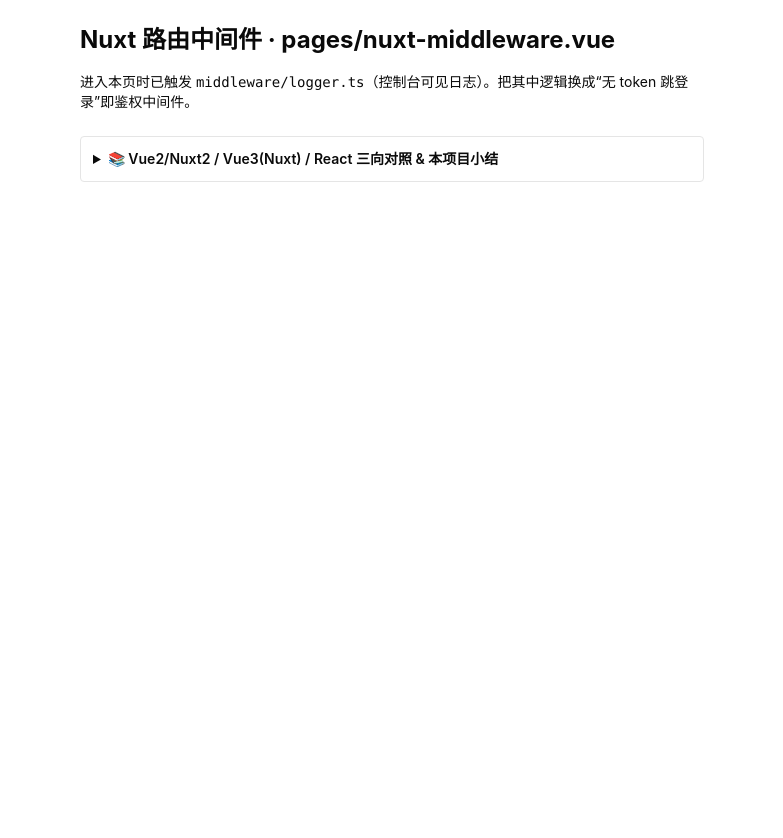
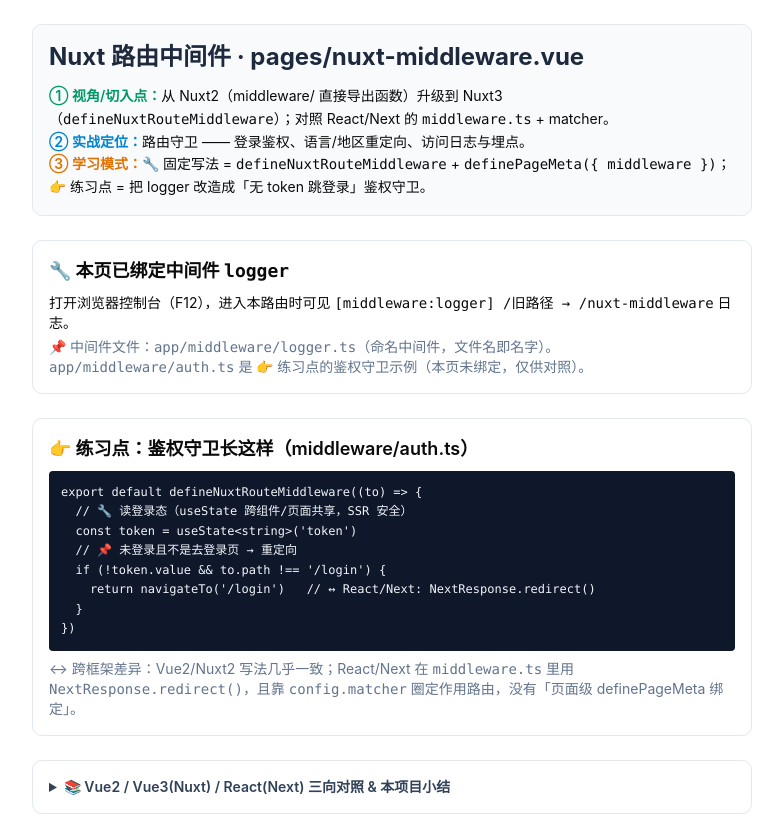
Before and after one commit to 1256807020/social-basic, a Nuxt app: page /nuxt-middleware in a window 1280 px wide. Shown: the whole page, without its empty margins (248-1031 px from the left). Before the commit the page ends 800 px from the top, so only its background shows below. Built offline with nearby package versions, Linux system fonts and the light colour scheme; no server answers.

Commit message:
docs(nuxt-middleware): §16 补三段式/definePageMeta绑定/logger+auth中间件/文末三向对照

```diff
--- /dev/null
+++ b/app/middleware/auth.ts
@@ -0,0 +1,10 @@
+// 👉 练习点：真实鉴权守卫示例（本页未绑定，仅供对照学习）。
+// 🔧 固定写法：useState 读登录态（跨组件/页面共享、SSR 安全），未登录则 navigateTo 重定向。
+// ↔ 跨框架差异：React/Next 在 middleware.ts 里用 NextResponse.redirect()，靠 matcher 圈定路由，无页面级绑定。
+export default defineNuxtRouteMiddleware((to) => {
+  const token = useState<string>('token')
+  // 📌 未登录且不是去登录页 → 重定向到 /login
+  if (!token.value && to.path !== '/login') {
+    return navigateTo('/login')
+  }
+})
--- /dev/null
+++ b/app/middleware/logger.ts
@@ -0,0 +1,7 @@
+// 🔧 固定写法：defineNuxtRouteMiddleware 定义「命名路由中间件」，
+// 文件名即中间件名（这里是 logger），页面用 definePageMeta({ middleware: 'logger' }) 绑定。
+// 📌 值得记录：to=目标路由，from=来源路由；返回 navigateTo('/login') 即可重定向（鉴权守卫核心）。
+export default defineNuxtRouteMiddleware((to, from) => {
+  // 👉 练习点：把下面这行日志换成「无 token → navigateTo('/login')」就是登录守卫。
+  console.log('[middleware:logger]', from.path, '→', to.path)
+})
--- a/app/pages/nuxt-middleware.vue
+++ b/app/pages/nuxt-middleware.vue
@@ -1,38 +1,68 @@
 <script setup lang="ts">
-// ───────────────────────────────────────────────────────────
-// 从 Vue2 升级到 Vue3（Nuxt 路由中间件篇）· middleware
-// · Vue2/Nuxt2：middleware/ 导出函数；
-// · Vue3/Nuxt：middleware/*.ts 用 defineNuxtRouteMiddleware，页面用 definePageMeta 绑定；
-// · React 对照：Next middleware.ts（见 social-start 的 next-middleware-i18n）。
-// 📌 实战定位：路由守卫【了解即可·进阶】；登录鉴权、语言重定向常用。
-// 🧭 学习模式：🔧固定写法=defineNuxtRouteMiddleware + definePageMeta({middleware})；👉=练习点（已填）；文末 <details> 有 Vue2/Vue3(Nuxt)/React 三向对照。
-// ───────────────────────────────────────────────────────────
-// 本页演示：访问本路由会经过 middleware/logger.ts（打印日志）。实战里可改造成“无 token 跳 /login”。
+// ── 页首三段式（项目分析）────────────────────────────
+// ① 视角/切入点：从 Nuxt2（middleware/ 直接导出函数）升级到 Nuxt3（defineNuxtRouteMiddleware）；对照 React/Next 的 middleware.ts + matcher。
+// ② 实战定位：路由守卫 —— 登录鉴权、语言/地区重定向、访问日志与埋点。
+// ③ 学习模式：🔧 固定写法 = defineNuxtRouteMiddleware + definePageMeta({ middleware })；👉 练习点 = 把 logger 改造成「无 token 跳登录」鉴权守卫。
+// ─────────────────────────────────────────────────────
+
+// 🔧 固定写法：definePageMeta 的 middleware 字段绑定「命名中间件」（文件名即中间件名）。
+// ↔ 跨框架差异：Nuxt2 同样是 page meta 绑定 middleware/ 导出函数；React/Next 没有「页面级绑定」概念，靠 middleware.ts 的 matcher 配置决定哪些路由经过。
+definePageMeta({
+  middleware: ['logger'],
+})
 </script>
 
 <template>
-  <main class="mx-auto max-w-2xl space-y-4 p-6">
-    <h1 class="text-2xl font-bold">Nuxt 路由中间件 · pages/nuxt-middleware.vue</h1>
-    <p class="text-sm">进入本页时已触发 <code>middleware/logger.ts</code>（控制台可见日志）。把其中逻辑换成“无 token 跳登录”即鉴权中间件。</p>
+  <main class="mx-auto max-w-3xl space-y-6 p-6">
+    <!-- 页首三段式项目分析卡片（① 视角/切入点 ② 实战定位 ③ 学习模式标记） -->
+    <section class="rounded-lg border border-slate-200 bg-slate-50 p-4 text-sm leading-relaxed">
+      <h1 class="mb-3 text-2xl font-bold text-slate-800">Nuxt 路由中间件 · pages/nuxt-middleware.vue</h1>
+      <p><span class="font-semibold text-emerald-600">① 视角/切入点：</span>从 Nuxt2（middleware/ 直接导出函数）升级到 Nuxt3（<code>defineNuxtRouteMiddleware</code>）；对照 React/Next 的 <code>middleware.ts</code> + matcher。</p>
+      <p><span class="font-semibold text-sky-600">② 实战定位：</span>路由守卫 —— 登录鉴权、语言/地区重定向、访问日志与埋点。</p>
+      <p><span class="font-semibold text-amber-600">③ 学习模式：</span>🔧 固定写法 = <code>defineNuxtRouteMiddleware</code> + <code>definePageMeta({ middleware })</code>；👉 练习点 = 把 logger 改造成「无 token 跳登录」鉴权守卫。</p>
+    </section>
 
-    <details class="mt-6 rounded border p-3 text-sm">
-      <summary class="cursor-pointer font-semibold">📚 Vue2/Nuxt2 / Vue3(Nuxt) / React 三向对照 & 本项目小结</summary>
-      <table class="mt-2 w-full border-collapse text-left">
+    <!-- 🔧 固定写法：本页已绑定 logger 中间件，进入即触发 -->
+    <section class="rounded-lg border border-slate-200 p-4 text-sm">
+      <h2 class="mb-2 text-lg font-semibold">🔧 本页已绑定中间件 <code>logger</code></h2>
+      <p>打开浏览器控制台（F12），进入本路由时可见 <code>[middleware:logger] /旧路径 → /nuxt-middleware</code> 日志。</p>
+      <p class="mt-1 text-slate-500">📌 中间件文件：<code>app/middleware/logger.ts</code>（命名中间件，文件名即名字）。<code>app/middleware/auth.ts</code> 是 👉 练习点的鉴权守卫示例（本页未绑定，仅供对照）。</p>
+    </section>
+
+    <!-- 👉 练习点：鉴权守卫核心代码（来自 middleware/auth.ts） -->
+    <section class="rounded-lg border border-slate-200 p-4 text-sm">
+      <h2 class="mb-2 text-lg font-semibold">👉 练习点：鉴权守卫长这样（middleware/auth.ts）</h2>
+      <pre class="overflow-x-auto rounded bg-slate-900 p-3 text-xs leading-relaxed text-slate-100"><code>export default defineNuxtRouteMiddleware((to) =&gt; {
+  // 🔧 读登录态（useState 跨组件/页面共享，SSR 安全）
+  const token = useState&lt;string&gt;('token')
+  // 📌 未登录且不是去登录页 → 重定向
+  if (!token.value &amp;&amp; to.path !== '/login') {
+    return navigateTo('/login')   // ↔ React/Next: NextResponse.redirect()
+  }
+})</code></pre>
+      <p class="mt-2 text-slate-500">↔ 跨框架差异：Vue2/Nuxt2 写法几乎一致；React/Next 在 <code>middleware.ts</code> 里用 <code>NextResponse.redirect()</code>，且靠 <code>config.matcher</code> 圈定作用路由，没有「页面级 definePageMeta 绑定」。</p>
+    </section>
+
+    <!-- 文末 <details>：Vue2 / Vue3(Nuxt) / React 三向对照 + 小结（§16 必填） -->
+    <details class="rounded-lg border border-slate-200 p-4 text-sm">
+      <summary class="cursor-pointer font-semibold text-slate-700">📚 Vue2 / Vue3(Nuxt) / React(Next) 三向对照 &amp; 本项目小结</summary>
+      <table class="mt-3 w-full border-collapse text-left">
         <thead>
-          <tr class="border-b">
+          <tr class="border-b border-slate-300">
             <th class="px-2 py-1">维度</th>
-            <th class="px-2 py-1">Nuxt2</th>
-            <th class="px-2 py-1">Nuxt (Vue3)</th>
+            <th class="px-2 py-1">Vue2 (Nuxt2)</th>
+            <th class="px-2 py-1">Vue3 (Nuxt3)</th>
             <th class="px-2 py-1">React (Next)</th>
           </tr>
         </thead>
-        <tbody>
-          <tr class="border-b"><td class="px-2 py-1">文件</td><td class="px-2 py-1">middleware/x.js</td><td class="px-2 py-1">middleware/x.ts</td><td class="px-2 py-1">middleware.ts</td></tr>
-          <tr class="border-b"><td class="px-2 py-1">绑定</td><td class="px-2 py-1">页面 meta</td><td class="px-2 py-1">definePageMeta</td><td class="px-2 py-1">matcher 配置</td></tr>
-          <tr class="border-b"><td class="px-2 py-1">鉴权</td><td class="px-2 py-1">可重定向</td><td class="px-2 py-1">可重定向</td><td class="px-2 py-1">可重定向</td></tr>
+        <tbody class="text-slate-600">
+          <tr class="border-b border-slate-100"><td class="px-2 py-1 font-medium">文件</td><td class="px-2 py-1">middleware/x.js</td><td class="px-2 py-1">middleware/x.ts</td><td class="px-2 py-1">middleware.ts</td></tr>
+          <tr class="border-b border-slate-100"><td class="px-2 py-1 font-medium">定义 API</td><td class="px-2 py-1">导出函数</td><td class="px-2 py-1">defineNuxtRouteMiddleware</td><td class="px-2 py-1">默认导出函数</td></tr>
+          <tr class="border-b border-slate-100"><td class="px-2 py-1 font-medium">页面绑定</td><td class="px-2 py-1">page.meta</td><td class="px-2 py-1">definePageMeta</td><td class="px-2 py-1">matcher 配置</td></tr>
+          <tr class="border-b border-slate-100"><td class="px-2 py-1 font-medium">重定向</td><td class="px-2 py-1">redirect()</td><td class="px-2 py-1">navigateTo()</td><td class="px-2 py-1">NextResponse.redirect()</td></tr>
         </tbody>
       </table>
-      <p class="mt-2 text-gray-500">📝 小结：middleware 在路由进入前执行，可做日志/鉴权/重定向；实战把 logger 换成“无 token → navigate('/login')”即是登录守卫。</p>
+      <p class="mt-3 text-slate-500">📝 小结：middleware 在路由进入前执行，可做日志 / 鉴权 / 重定向；本例 <code>logger</code> 已用 <code>definePageMeta({ middleware:['logger'] })</code> 绑定到本页（控制台可验证）。实战把 logger 换成「无 token → navigateTo('/login')」即是登录守卫。三层框架思路一致，差异主要在「页面级绑定 vs 全局 matcher」与重定向 API 名字。</p>
     </details>
   </main>
 </template>
```
